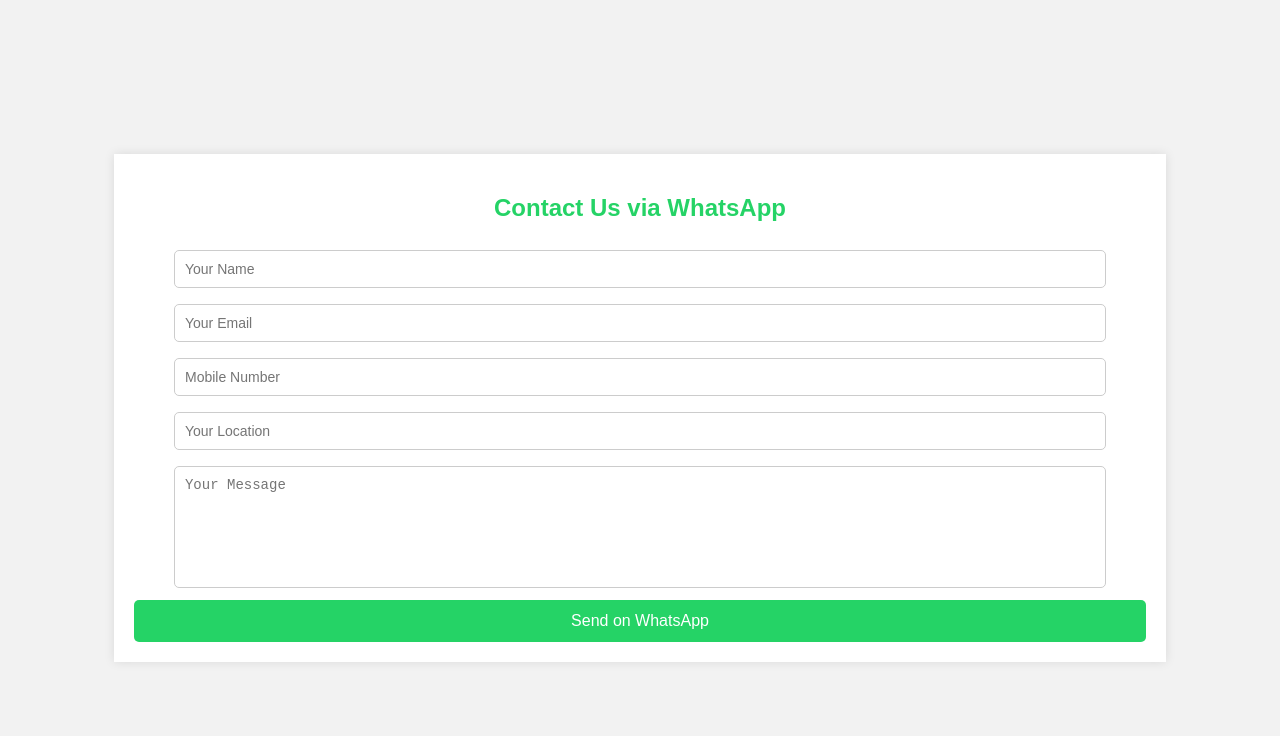
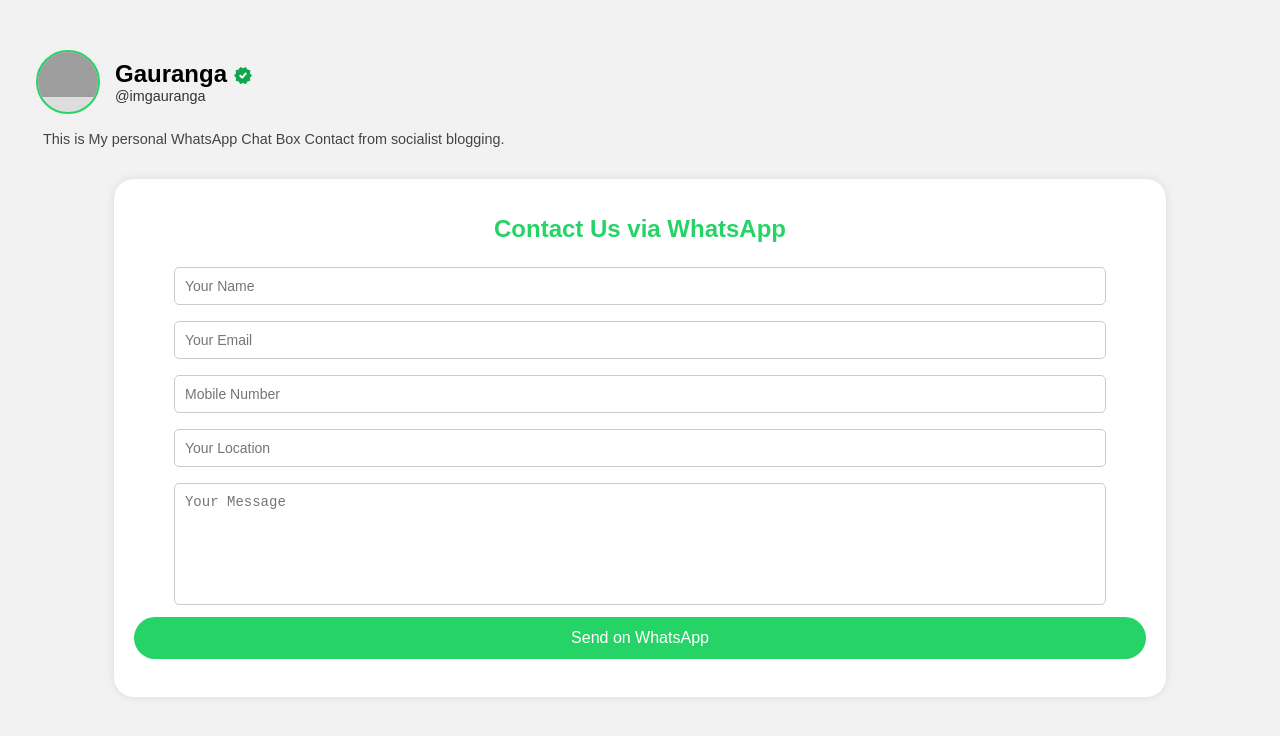
Before and after one commit to imgauranga/gauranga, a plain HTML site: page index.html in a window 1280 px wide. Drawn offline with Linux system fonts and the light colour scheme; grey boxes are pictures that could not be loaded.

Commit message:
index.html

```diff
--- a/index.html
+++ b/index.html
@@ -3,26 +3,24 @@
 <head>
 <meta charset="UTF-8">
 <meta name="viewport" content="width=device-width, initial-scale=1.0">
-
+ <link href='https://upload.wikimedia.org/wikipedia/commons/5/5e/WhatsApp_icon.png' rel='icon' type='image/x-icon'/><link href='https://upload.wikimedia.org/wikipedia/commons/5/5e/WhatsApp_icon.png' rel='shortcut icon' type='image/x-icon'/>
+  <meta name="theme-color" content="#25D366"/>
 <title>WhatsApp Contact Form</title>
 <style>
     body {
         font-family: Arial, sans-serif;
         background: #f2f2f2;
-        display: flex;
-  justify-content: center; /* horizontal center */
-  align-items: center;     /* vertical center */
-  height: 100vh;
+
     }
     .container {
         max-width: 80%; text-align:center;
-        margin: 100px auto;
+        margin: 10px auto;
         background: #fff;
         padding: 20px;
-        border-radius: 0px;
+        border-radius: 20px;
         box-shadow: 0 0 10px rgba(0,0,0,0.1);
     }
-    h2 {
+    h2 {margin:16px 0px;
         text-align: center;
         color: #25D366;
     }
@@ -45,16 +43,51 @@
         border: none;
         color: #fff;
         font-size: 16px;
-        border-radius: 5px;
+        border-radius: 30px;
         cursor: pointer;
     }
     button:hover {
         background: #1ebe5d;
     }
+     .header {
+            display: flex;
+            align-items: center;
+            gap: 15px;
+            margin-bottom: 15px;
+        }
+
+        .avatar {
+            width: 60px; border:2px solid #25D366;
+            height: 60px;
+            border-radius: 50%;
+            background-color: #ddd;
+            overflow: hidden;
+        }
+
+        .name { font-weight: bold; font-size: 1.5rem; }
+        .handle { color: #333; font-size: 0.9rem; }
+        .bio { font-size: 0.9rem; color: #444; margin-bottom: 20px; padding :0px 7px;line-height: 1.4; }
+
+svg{width:18px; margin-bottom:-2px;}
 </style>
 </head>
 
 <body>
+<div style="width:90%;
+        padding: 0px 20px;
+        margin: 50px 8px 30px 8px;">
+ <div class="header">
+            <div class="avatar"><img src="https://i.ibb.co/Nd7JJzMf/20250701-232847.jpg" width ="100%"alt="Avatar"></div>
+            <div>
+                <div class="name">Gauranga <svg id="Layer_1" data-name="Layer 1" xmlns="http://www.w3.org/2000/svg" viewBox="0 0 122.88 116.87"><defs><style>.cls-1{fill:#10a64a;fill-rule:evenodd;}.cls-2{fill:#fff;}</style></defs><title>verified-symbol</title><polygon class="cls-1" points="61.37 8.24 80.43 0 90.88 17.79 111.15 22.32 109.15 42.85 122.88 58.43 109.2 73.87 111.15 94.55 91 99 80.43 116.87 61.51 108.62 42.45 116.87 32 99.08 11.73 94.55 13.73 74.01 0 58.43 13.68 42.99 11.73 22.32 31.88 17.87 42.45 0 61.37 8.24 61.37 8.24"/><path class="cls-2" d="M37.92,65c-6.07-6.53,3.25-16.26,10-10.1,2.38,2.17,5.84,5.34,8.24,7.49L74.66,39.66C81.1,33,91.27,42.78,84.91,49.48L61.67,77.2a7.13,7.13,0,0,1-9.9.44C47.83,73.89,42.05,68.5,37.92,65Z"/></svg></div>
+                <div class="handle">@imgauranga</div>
+            </div>
+        </div>
+        <p class="bio">This is My personal WhatsApp Chat Box Contact from socialist blogging.</p>
+        </div>
+
+
+
 
 <div class="container">
     <h2>Contact Us via WhatsApp</h2>
@@ -65,7 +98,7 @@
     <input type="text" id="location" placeholder="Your Location" required>
     <textarea id="message" placeholder="Your Message" required></textarea>
 
-    <button onclick="sendWhatsApp()">Send on WhatsApp</button>
+    <button onclick="sendWhatsApp()">Send on WhatsApp</button><br><br>
 </div>
 
 <script>
```
